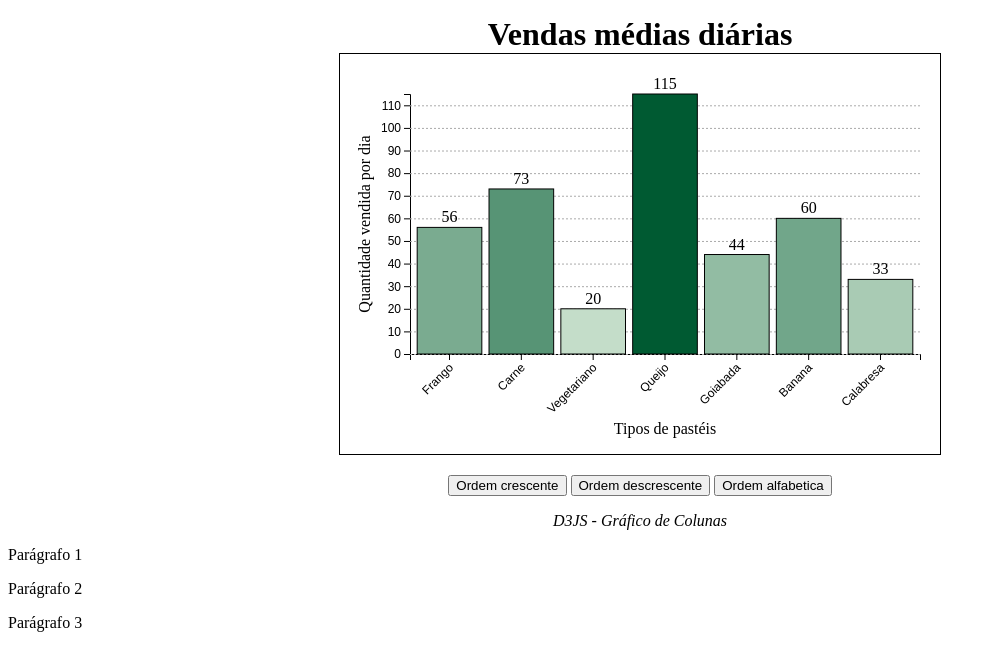
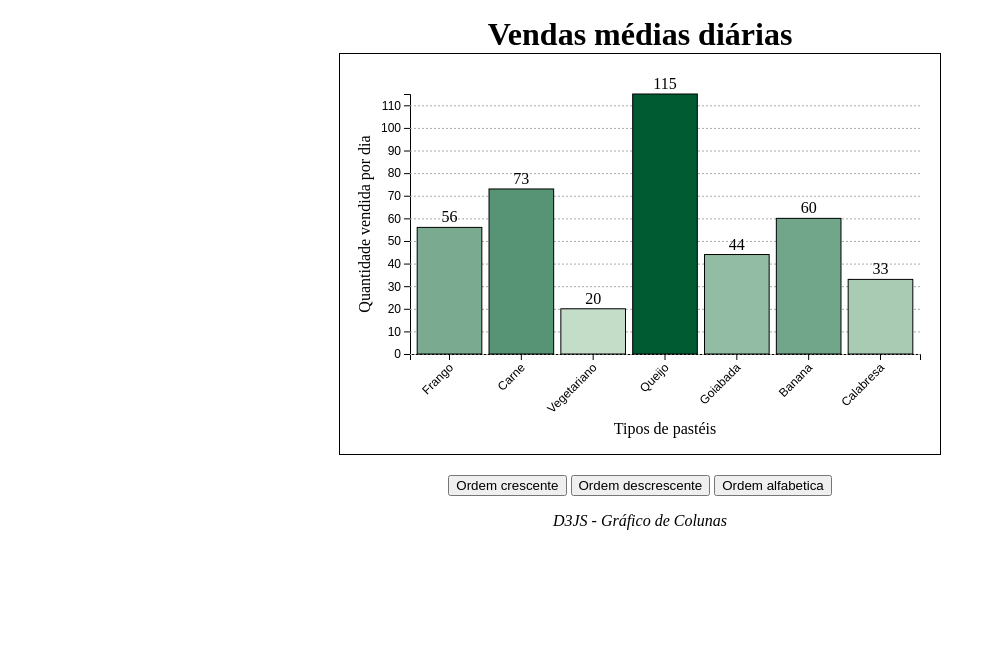
Before and after one commit to fernandacruz-dev/D3JS, a plain HTML site: page d3js-grafico-coluna/index.html in a window 1280 px wide. Shown: the whole page, without its empty margins (0-996 px from the left). Drawn offline with nearby package versions, Linux system fonts and the light colour scheme.

Commit message:
index.html

```diff
--- a/d3js-grafico-coluna/index.html
+++ b/d3js-grafico-coluna/index.html
@@ -66,13 +66,5 @@
 
 
 
-
-
-    <p id="p1">Parágrafo 1</p>
-    <p id="p2">Parágrafo 2</p>
-    <p id="p3">Parágrafo 3</p>
-
-
-
 </body>
 </html>
```
